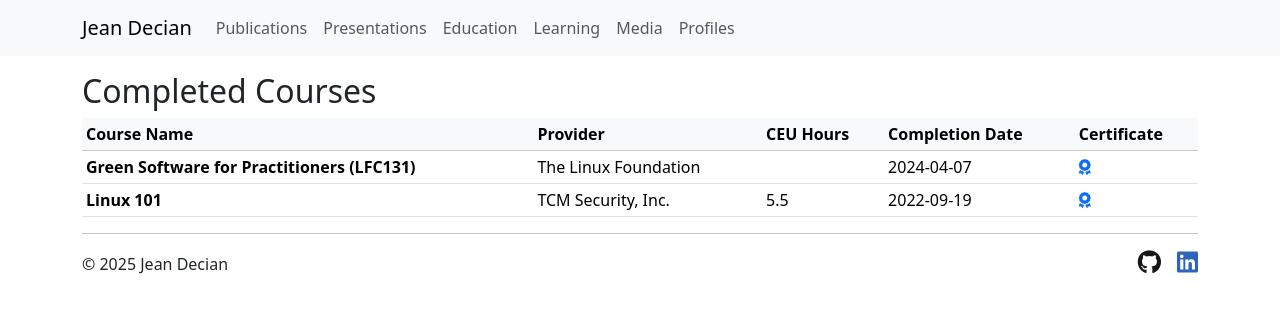
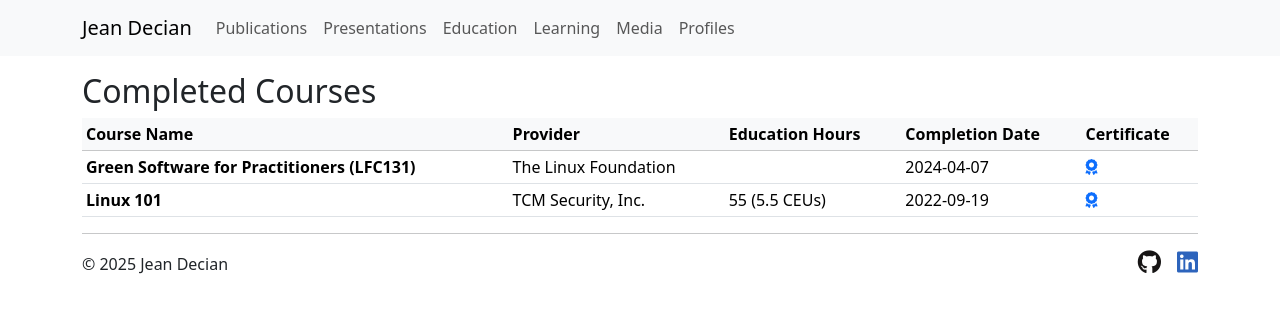
Before and after one commit to jeandecian/info, a Jekyll site: the page built from learning.md, in a window 1280 px wide. Shown: the top 313 px of the page. Built offline with Jekyll 4.4.1, drawn with Linux system fonts in a browser that asks for light colours; nearby versions of some CDN libraries.

Commit message:
update learning page

```diff
--- a/_data/learning.yml
+++ b/_data/learning.yml
@@ -1,13 +1,13 @@
 - name: Green Software for Practitioners (LFC131)
   provider: The Linux Foundation
-  ceu:
+  hours:
   date: 2024-04-07
   certificate-id: LF-7g0tsqukyi
   certificate-extension: pdf
 
 - name: Linux 101
   provider: TCM Security, Inc.
-  ceu: 5.5
+  hours: 55 (5.5 CEUs)
   date: 2022-09-19
   certificate-id: cert_zvtzy4gw
   certificate-extension: pdf
--- a/learning.md
+++ b/learning.md
@@ -11,7 +11,7 @@ permalink: /learning/
       <tr>
         <th scope="col">Course Name</th>
         <th scope="col">Provider</th>
-        <th scope="col">CEU Hours</th>
+        <th scope="col">Education Hours</th>
         <th scope="col">Completion Date</th>
         <th scope="col">Certificate</th>
       </tr>
@@ -21,7 +21,7 @@ permalink: /learning/
       <tr>
         <th scope="row">{{ course.name }}</th>
         <td>{{ course.provider }}</td>
-        <td>{{ course.ceu }}</td>
+        <td>{{ course.hours }}</td>
         <td>{{ course.date }}</td>
         <td>
           <a
```
